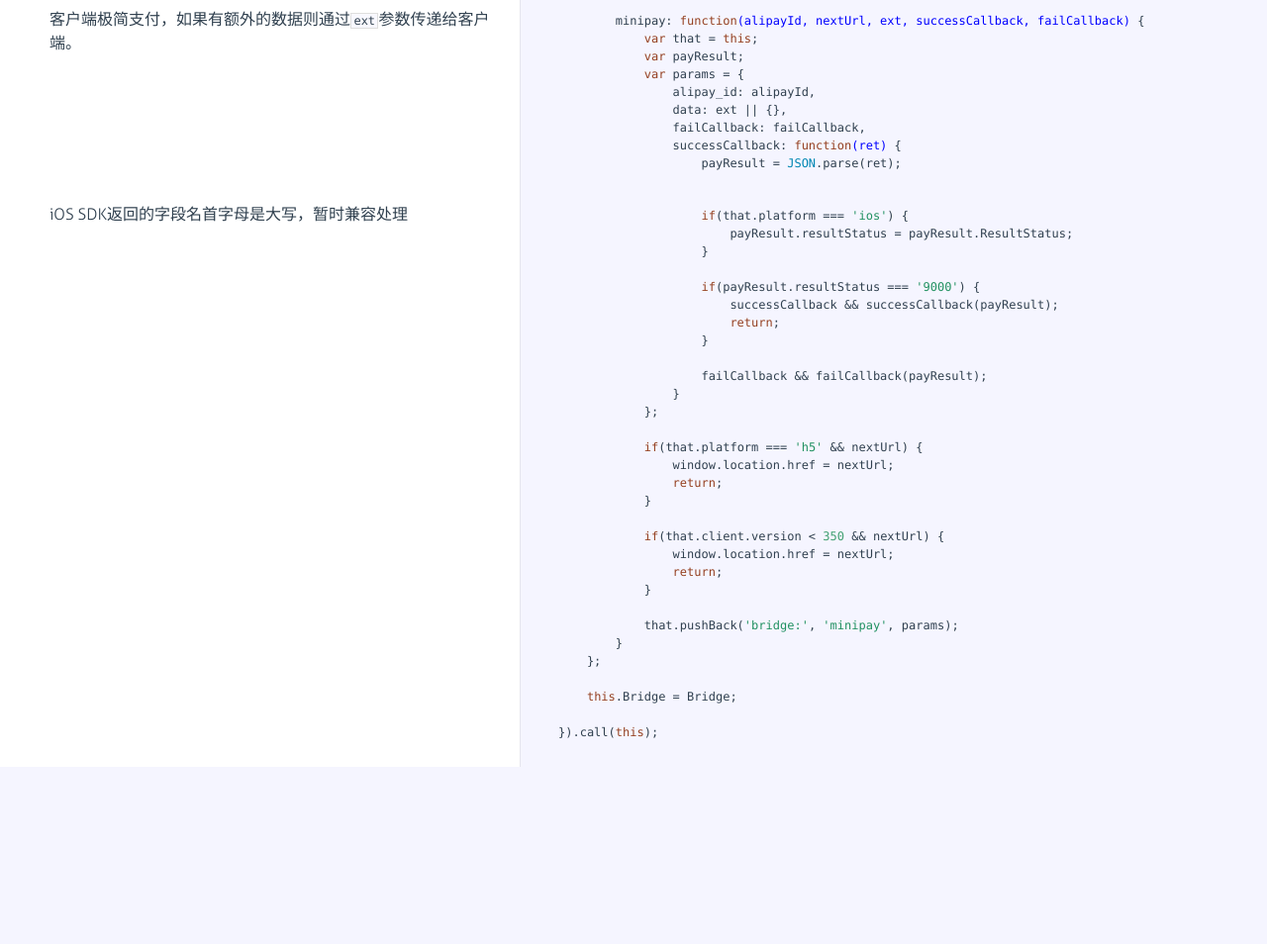
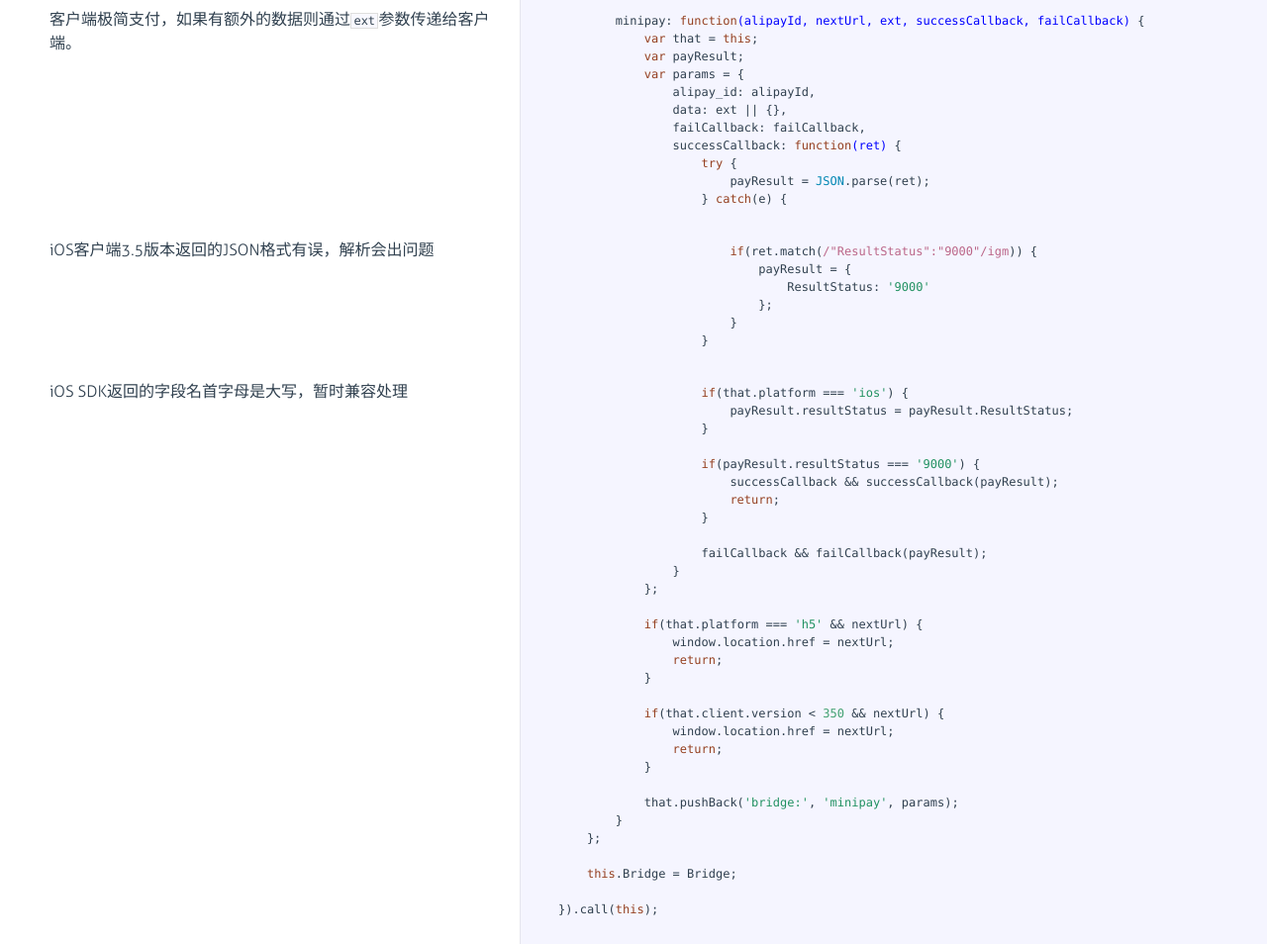
Before and after one commit to PaulGuo/bridge, a website: page docs/index.html in a window 1280 px wide. Shown: the part 9254-10208 px from the top of the page at 99% size. Before the commit the page ends 10029 px from the top, so only its background shows below. Drawn offline with Linux system fonts and the light colour scheme.

Commit message:
rebuild for publish.

```diff
--- a/docs/index.html
+++ b/docs/index.html
@@ -927,7 +927,9 @@ Mozilla/5.0 (Linux; U; Android 4.1.1; zh-cn; MI 2 Build/JRO03L; AliTrip/2.8.0) A
                 data: ext || {},
                 failCallback: failCallback,
                 successCallback: <span class="hljs-function"><span class="hljs-keyword">function</span><span class="hljs-params">(ret)</span> {</span>
-                    payResult = <span class="hljs-built_in">JSON</span>.parse(ret);</pre></div></div>
+                    <span class="hljs-keyword">try</span> {
+                        payResult = <span class="hljs-built_in">JSON</span>.parse(ret);
+                    } <span class="hljs-keyword">catch</span>(e) {</pre></div></div>
 
         </li>
 
@@ -937,6 +939,26 @@ Mozilla/5.0 (Linux; U; Android 4.1.1; zh-cn; MI 2 Build/JRO03L; AliTrip/2.8.0) A
 
               <div class="pilwrap ">
                 <a class="pilcrow" href="#section-31">&#182;</a>
+              </div>
+              <p>iOS客户端3.5版本返回的JSON格式有误，解析会出问题</p>
+
+            </div>
+
+            <div class="content"><div class='highlight'><pre>                        <span class="hljs-keyword">if</span>(ret.match(<span class="hljs-regexp">/"ResultStatus":"9000"/igm</span>)) {
+                            payResult = {
+                                ResultStatus: <span class="hljs-string">'9000'</span>
+                            };
+                        }
+                    }</pre></div></div>
+
+        </li>
+
+
+        <li id="section-32">
+            <div class="annotation">
+
+              <div class="pilwrap ">
+                <a class="pilcrow" href="#section-32">&#182;</a>
               </div>
               <p>iOS SDK返回的字段名首字母是大写，暂时兼容处理</p>
 
```
Also changed, not shown: build/docs/index.html, build/index-min.js, build/index.js.
